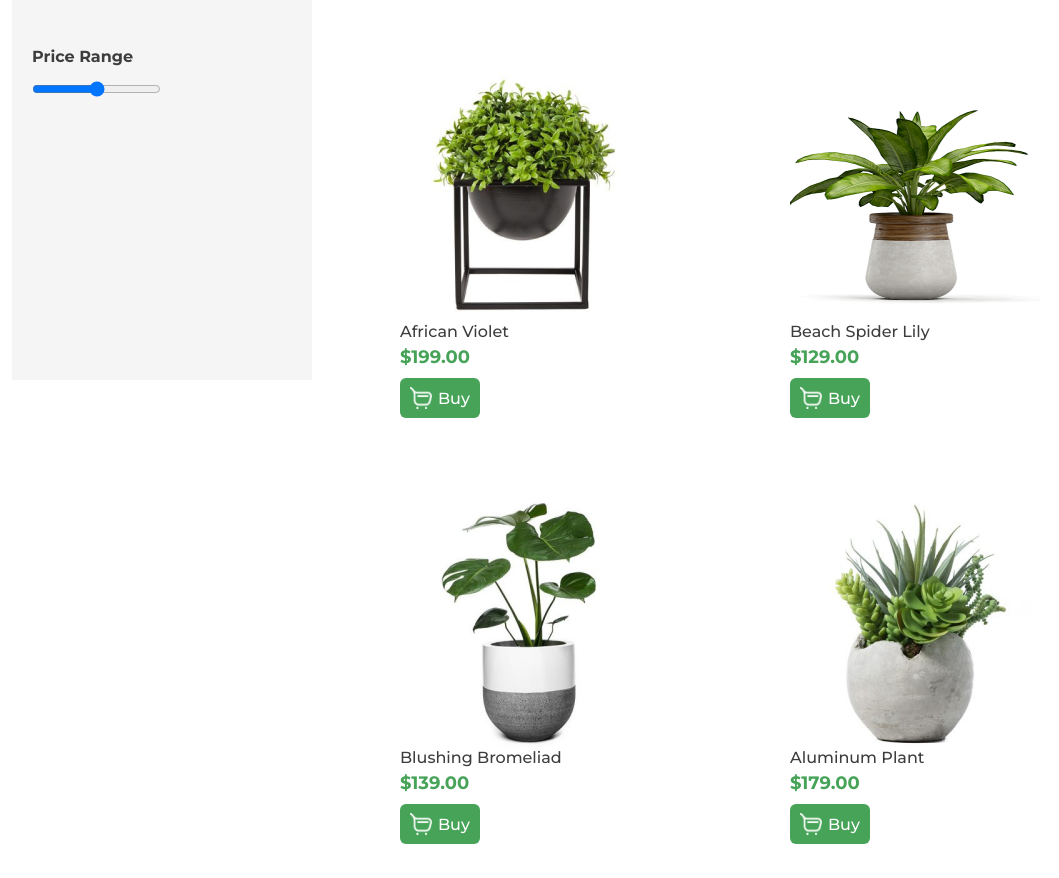
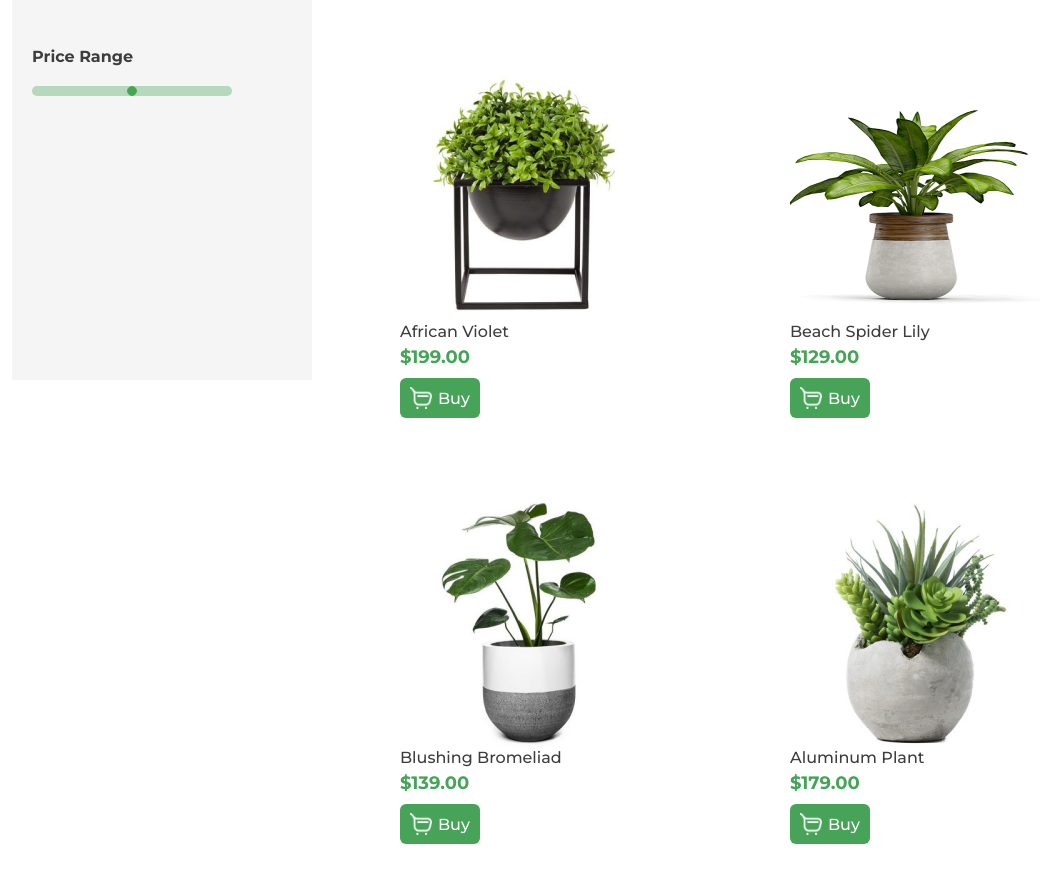
Before and after one commit to ZubalYana/Greenshop, a website: page public/index.html in a window 1280 px wide. Shown: the part 1004-1882 px from the top of the page, without its empty margins (88-1147 px from the left). Drawn offline with nearby package versions, Linux system fonts and the light colour scheme.

Commit message:
style the input

```diff
--- a/public/style.scss
+++ b/public/style.scss
@@ -202,6 +202,41 @@
             #priceRange{
                 margin: 50px 0 15px 0;
             }
+            input[type="range"] {
+                -webkit-appearance: none;
+                -moz-apperance: none;
+                appearance: none;
+                width: 200px;
+                height: 10px;
+                background: rgba(70, 163, 89, 0.20);
+                border-radius: 5px;
+            }
+
+            input[type="range"]::-webkit-slider-runnable-track {
+                width: 100%;
+                height: 10px;
+                background: rgba(70, 163, 89, 0.20);
+                border-radius: 5px;
+            }
+            input[type="range"]::-webkit-slider-thumb {
+                -webkit-appearance: none;
+                -moz-appearance: none;
+                appearance: none;
+                width: 10px;
+                height: 10px;
+                background: #46A358;
+                border: 1px solid #4CAF50;
+                border-radius: 50%;
+                cursor: pointer;
+            }
+            input[type="range"]::-moz-range-thumb {
+                width: 20px;
+                height: 20px;
+                background: #ffffff;
+                border: 1px solid #4CAF50;
+                border-radius: 50%;
+                cursor: pointer;
+            }
         }
         .goodsContainer{
             display: flex;
```
Also changed, not shown: public/style.css, 1 other file.
